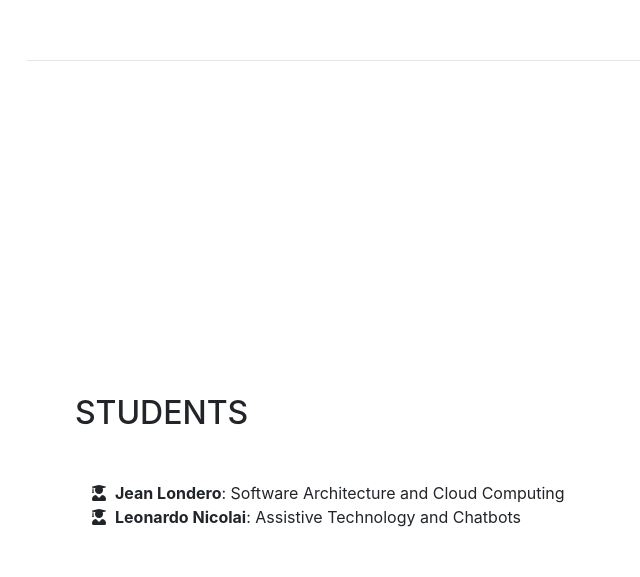
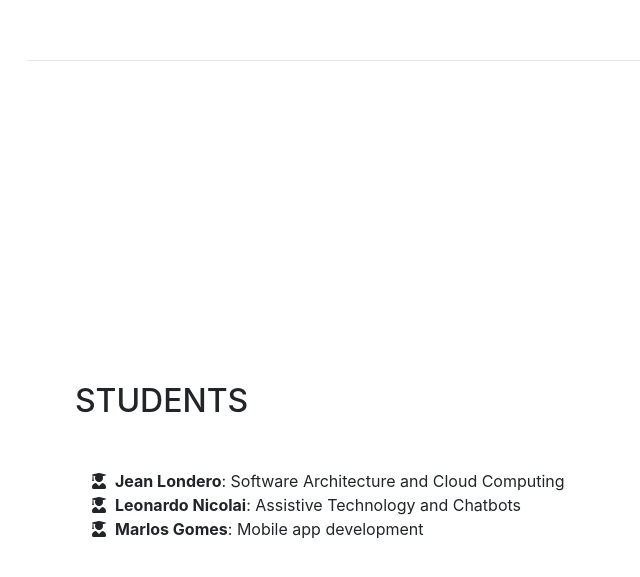
Before and after one commit to fcarlosmonteiro/fcarlosmonteiro.github.io, a website with bundled scripts: page index.html in a window 1280 px wide. Shown: the part 4150-4727 px from the top of the page, without its empty margins (245-885 px from the left). Built offline with nearby package versions, Linux system fonts and the light colour scheme; a web font is replaced by a local one.

Commit message:
students update

```diff
--- a/index.html
+++ b/index.html
@@ -283,6 +283,10 @@
             <i class="fa-li fas fa-user-graduate"></i>
             <b>Leonardo Nicolai</b>: Assistive Technology and Chatbots</li>
           <li>
+	        <li>
+            <i class="fa-li fas fa-user-graduate"></i>
+            <b>Marlos Gomes</b>: Mobile app development</li>
+          <li>
         </ul>
       </div>
     </section>
```
